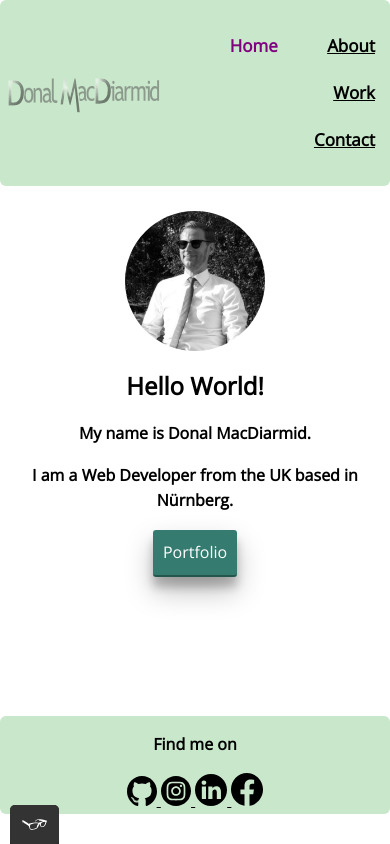
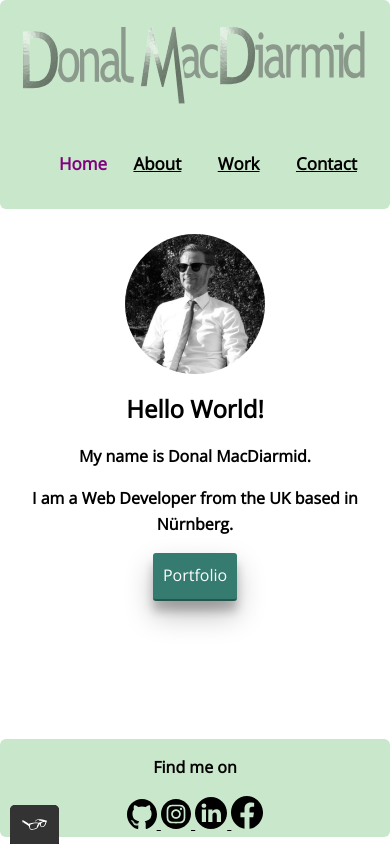
Before and after one commit to DonalMac/Portfolio, a plain HTML site: page index.html in a window 390 px wide. Drawn offline with nearby package versions, Linux system fonts and the light colour scheme.

Commit message:
Phone medium CSS

```diff
--- a/css/styles.css
+++ b/css/styles.css
@@ -434,16 +434,16 @@ button:focus,
   }
 }
 
-/*@media all and (max-width: 425px) {
+@media all and (max-width: 425px) {
   .page-header {
-    display: block;
+    display: flow-root;
 
   }
 
   .navigation-list__item {
 
     margin-left: 0px;
-    padding-left: 12px;
+    padding-left: 6px;
     padding-right: 10px;
 
 
@@ -455,7 +455,7 @@ button:focus,
   }
 
   .page-header img {
-    width: 408px;
+    width: 373px;
     height: 110px;
     padding-left: 10px;
   }
```
